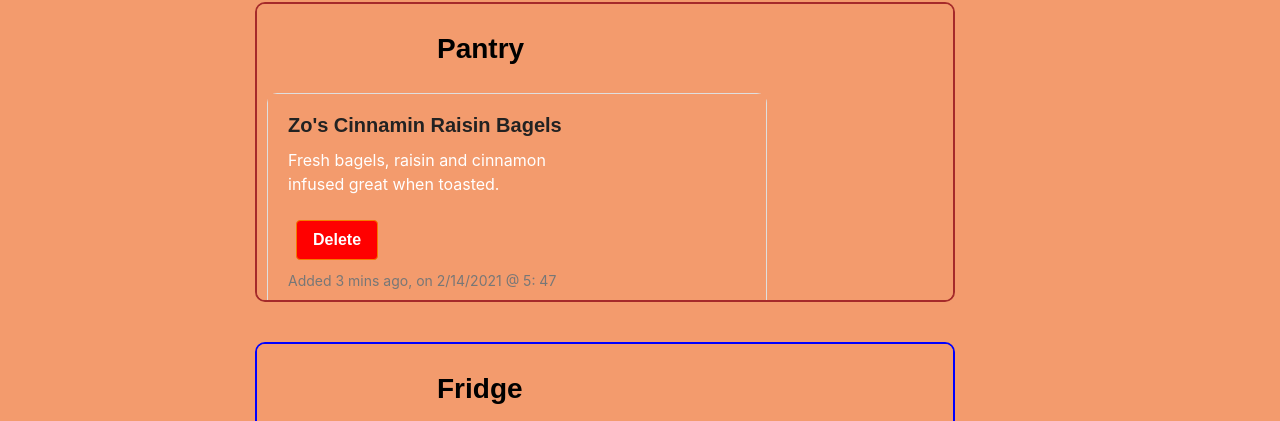
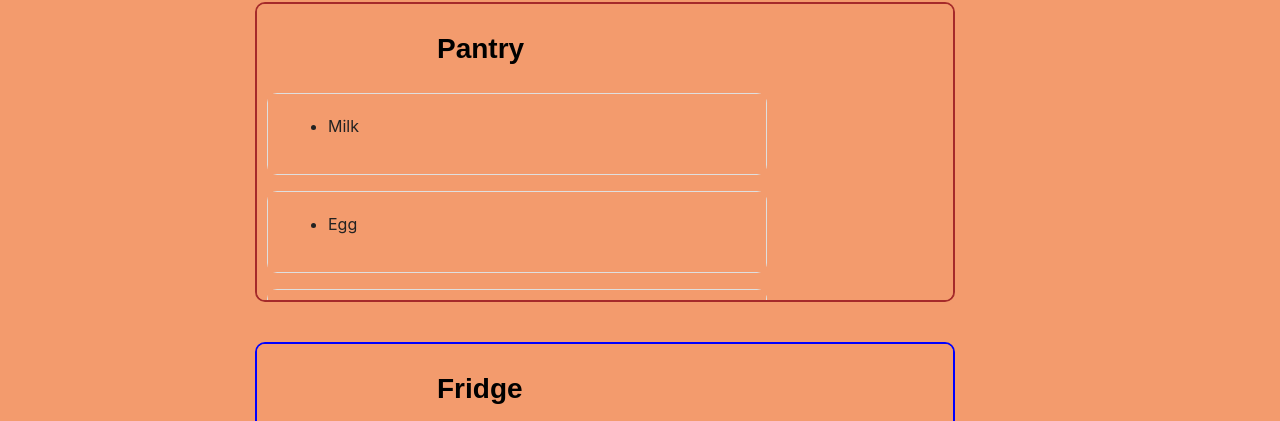
Before and after one commit to johnsondavid1107/theresFoodAtHome, a React (Create React App) app in the folder client/: page / in a window 1280 px wide. Shown: the part 477-898 px from the top of the page. Built offline with nearby package versions, Linux system fonts and the light colour scheme; no server answers; a web font is replaced by a local one.

Commit message:
fixing error on foodjs route

```diff
--- a/client/src/components/PantryCard.js
+++ b/client/src/components/PantryCard.js
@@ -25,9 +25,45 @@ class PantryCard extends React.Component {
 
                         <div className="col-md-8">
                             <div className="card-body">
-                                <h5 className="card-title">Zo's Cinnamin Raisin Bagels</h5>
-                                <p className="card-text" style={{ color: "white" }}>Fresh bagels, raisin  and cinnamon infused great when toasted.</p> <button type="button" className="btn btn-danger">Delete</button>
-                                <p className="card-text"><small className="text-muted">Added 3 mins ago, on 2/14/2021 @ 5: 47 pm</small></p>
+                                <ul>
+                                    <li>Milk</li>
+                                </ul>
+                            </div>
+                        </div>
+                    </div>
+                </div>
+                <div className="card mb-3" style={{ maxWidth: "500px" }}>
+                    <div className="row no-gutters">
+
+                        <div className="col-md-8">
+                            <div className="card-body">
+                                <ul>
+                                    <li>Egg</li>
+                                </ul>
+                            </div>
+                        </div>
+                    </div>
+                </div>
+                <div className="card mb-3" style={{ maxWidth: "500px" }}>
+                    <div className="row no-gutters">
+
+                        <div className="col-md-8">
+                            <div className="card-body">
+                                <ul>
+                                    <li>Tomato</li>
+                                </ul>
+                            </div>
+                        </div>
+                    </div>
+                </div>
+                <div className="card mb-3" style={{ maxWidth: "500px" }}>
+                    <div className="row no-gutters">
+
+                        <div className="col-md-8">
+                            <div className="card-body">
+                                <ul>
+                                    <li>1</li>
+                                </ul>
                             </div>
                         </div>
                     </div>
--- a/client/src/utils/API.js
+++ b/client/src/utils/API.js
@@ -2,7 +2,7 @@ import axios from "axios";
 
 export default {
     getPantryItems: function (id) {
-        return axios.get("/api/foods/PantryItems" + id)
+        return axios.get("/api/foods/PantryItems/" + id)
     }
 
 
```
Also changed, not shown: 1 other file (tests, documents, lock files or other folders).
